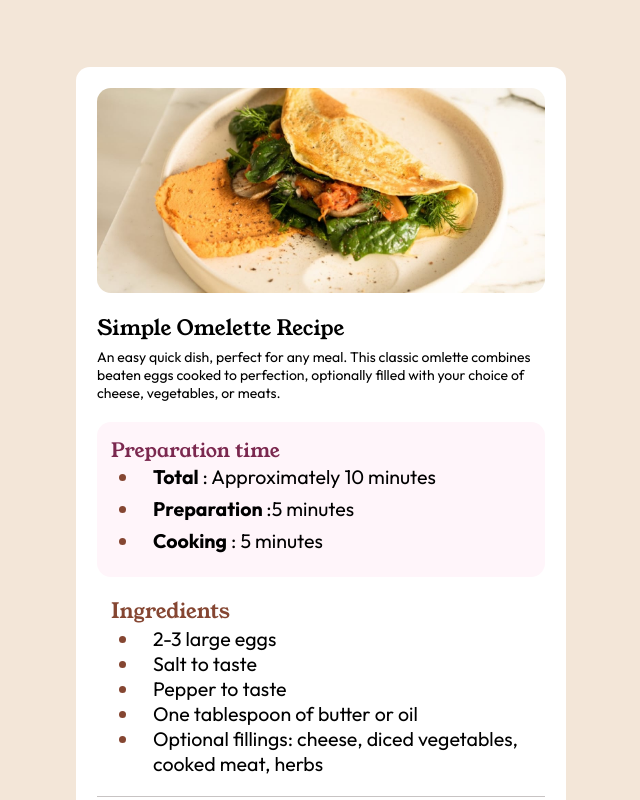
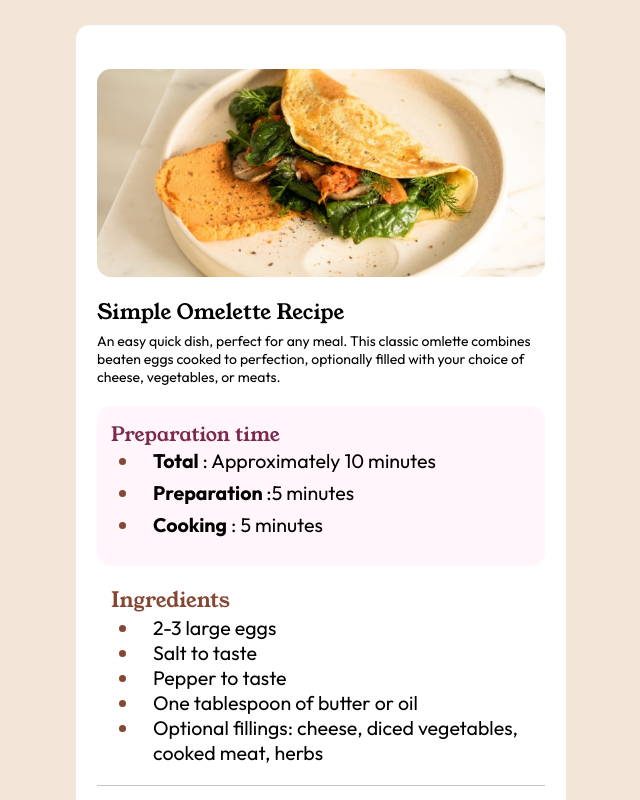
Before and after one commit to RehanKhaz/Recipe-page, a plain HTML site: page index.html in a window 1280 px wide. Shown: the top 800 px of the page, without its empty margins (319-959 px from the left). Drawn offline with Linux system fonts and the light colour scheme.

Commit message:
Recipe Page

```diff
--- a/style.css
+++ b/style.css
@@ -12,7 +12,7 @@
   display: flex;
   justify-content: center;
   align-items: center;
-  height: 210vh;
+ height: 1650px;
   background-color: hsl(30, 54%, 90%);
 }
 
@@ -54,7 +54,7 @@ hr {
 }
 main {
   background-color: white;
-  height: 95%;
+   min-height: 97%;
   width: 35rem;
   border-radius: 1rem;
   display: flex;
```
